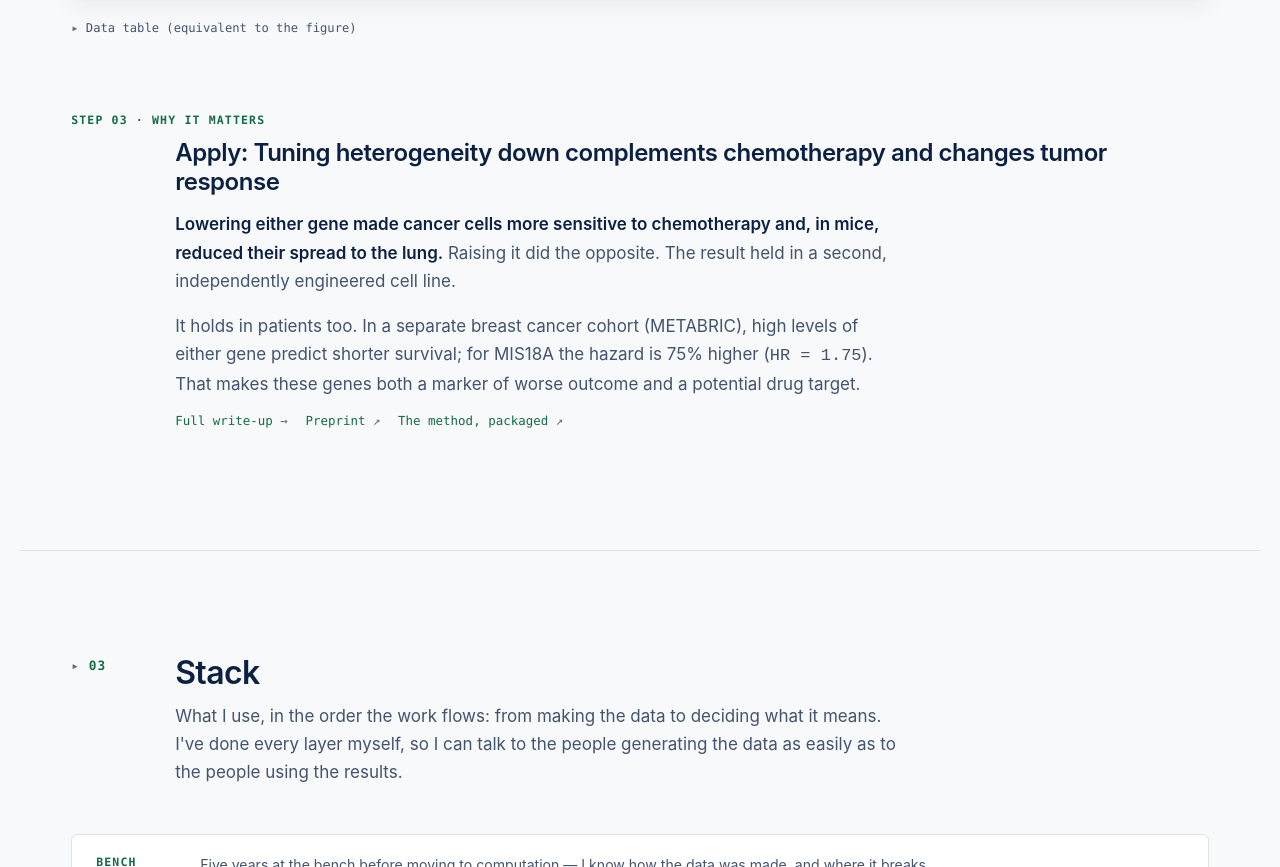
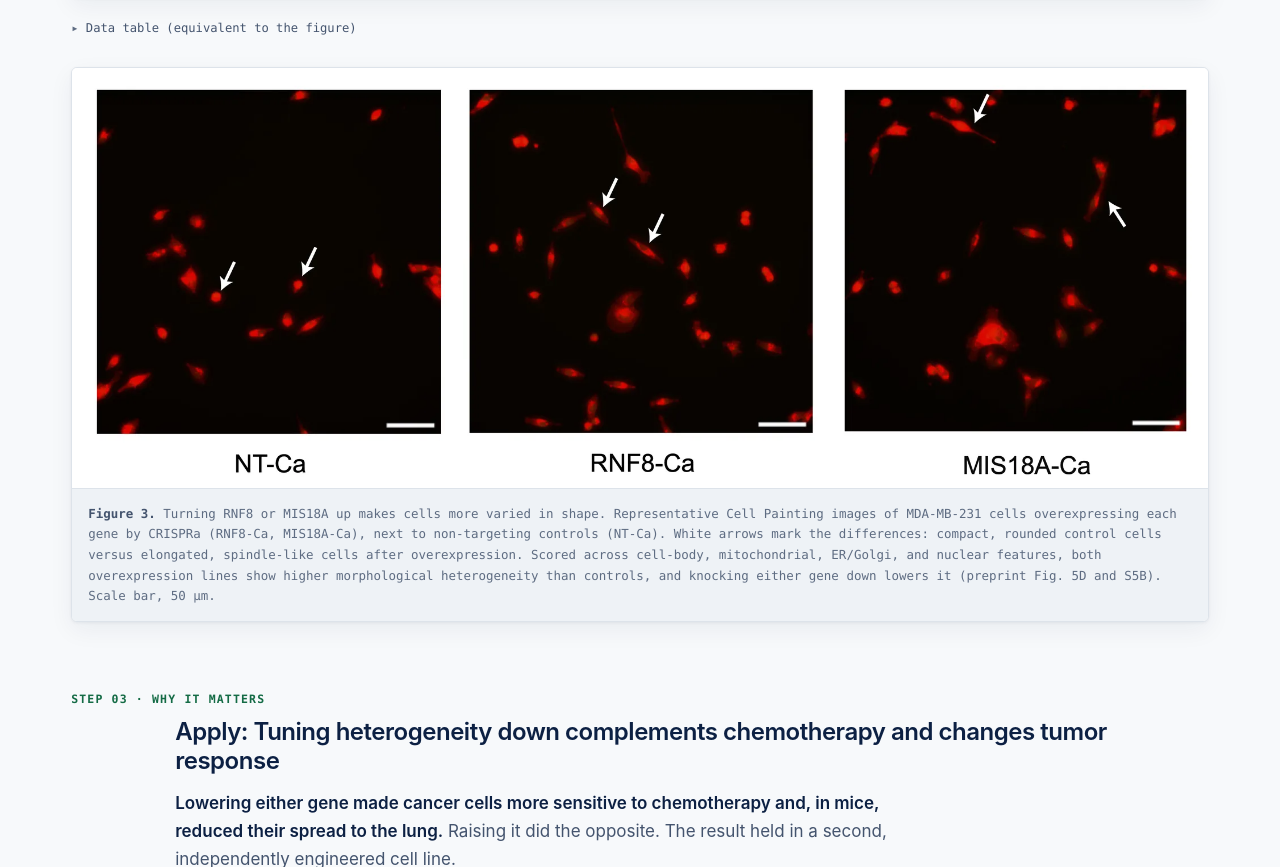
Before and after one commit to ssobt/ssobt.github.io, a plain HTML site: page index.html in a window 1280 px wide. Shown: the part 5499-6366 px from the top of the page. Drawn offline with Linux system fonts and the light colour scheme; animation ran at ten frames a second.

Commit message:
Add Figure 3: morphological heterogeneity after CRISPRa
Representative Cell Painting images of MDA-MB-231 NT, RNF8 and MIS18A
CRISPRa lines (preprint Fig. 5D), shown below Figure 2 as a WebP with a
JPEG fallback (26 KB / 66 KB, from a 17 MB TIFF kept out of the repo).

Co-Authored-By: Claude Opus 5.5 <noreply@anthropic.com>

```diff
--- a/assets/css/site.css
+++ b/assets/css/site.css
@@ -602,6 +602,17 @@ a:hover { color: var(--hot); text-decoration-color: currentColor; }
 }
 .figcap b { color: var(--fg-muted); font-weight: 600; }
 
+/* Static image figure, framed like the interactive ones. */
+.imgfig {
+  margin: 0;
+  border: 1px solid var(--border);
+  border-radius: var(--r-md);
+  background: var(--panel);
+  overflow: hidden;
+  box-shadow: 0 1px 3px rgba(12, 32, 67, 0.06), 0 8px 24px rgba(12, 32, 67, 0.06);
+}
+.imgfig img { display: block; width: 100%; height: auto; }
+
 /* Accessible data table mirroring the canvas */
 .datatable { margin-top: 1rem; }
 .datatable > summary {
--- a/assets/js/explorer.js
+++ b/assets/js/explorer.js
@@ -12,8 +12,8 @@
 import {
   createScatter, loadEmbedding,
   categoricalColor, viridisGradient,
-} from './scatter.js?v=202610272350';
-import { mountCohort, loadCohort } from './cohort.js?v=202610272350';
+} from './scatter.js?v=202610280033';
+import { mountCohort, loadCohort } from './cohort.js?v=202610280033';
 
 const DATA_URL = new URL('../data/embedding.json', import.meta.url).href;
 const COHORT_URL = new URL('../data/cohort.json', import.meta.url).href;
--- a/index.html
+++ b/index.html
@@ -16,7 +16,7 @@
 <meta name="twitter:card" content="summary_large_image">
 
 <link rel="icon" href="assets/img/favicon.svg" type="image/svg+xml">
-<link rel="stylesheet" href="assets/css/site.css?v=202610272350">
+<link rel="stylesheet" href="assets/css/site.css?v=202610280033">
 <script>document.documentElement.className = 'js';</script>
 </head>
 <body>
@@ -482,6 +482,27 @@
         </details>
       </div>
 
+      <div class="figure-block reveal">
+        <figure class="imgfig">
+          <picture>
+            <source srcset="assets/img/morphology_het.webp" type="image/webp">
+            <img src="assets/img/morphology_het.jpg" width="2000" height="740"
+                 alt="Three fluorescence micrographs of MDA-MB-231 cells: non-targeting control, RNF8 overexpression, and MIS18A overexpression. Control cells are mostly compact and rounded; in the two overexpression lines, arrows point to elongated, spindle-shaped cells."
+                 decoding="async">
+          </picture>
+          <figcaption class="figcap">
+            <b>Figure 3. </b>Turning RNF8 or MIS18A up makes cells more varied in shape.
+            Representative Cell Painting images of MDA-MB-231 cells overexpressing each
+            gene by CRISPRa (RNF8-Ca, MIS18A-Ca), next to non-targeting controls (NT-Ca).
+            White arrows mark the differences: compact, rounded control cells versus
+            elongated, spindle-like cells after overexpression. Scored across cell-body,
+            mitochondrial, ER/Golgi, and nuclear features, both overexpression lines show
+            higher morphological heterogeneity than controls, and knocking either gene
+            down lowers it (preprint Fig. 5D and S5B). Scale bar, 50 µm.
+          </figcaption>
+        </figure>
+      </div>
+
       <!-- ---------- step 3 ---------- -->
       <div class="step reveal">
         <p class="step__label">Step 03 · Why it matters</p>
@@ -804,7 +825,7 @@
   </div>
 </footer>
 
-<script type="module" src="assets/js/explorer.js?v=202610272350"></script>
-<script type="module" src="assets/js/site.js?v=202610272350"></script>
+<script type="module" src="assets/js/explorer.js?v=202610280033"></script>
+<script type="module" src="assets/js/site.js?v=202610280033"></script>
 </body>
 </html>
```
Also changed, not shown: projects/decoy-seq.html (+2 -2 lines), projects/ith.html (+2 -2 lines), assets/img/morphology_het.jpg (added), assets/img/morphology_het.webp (added).
